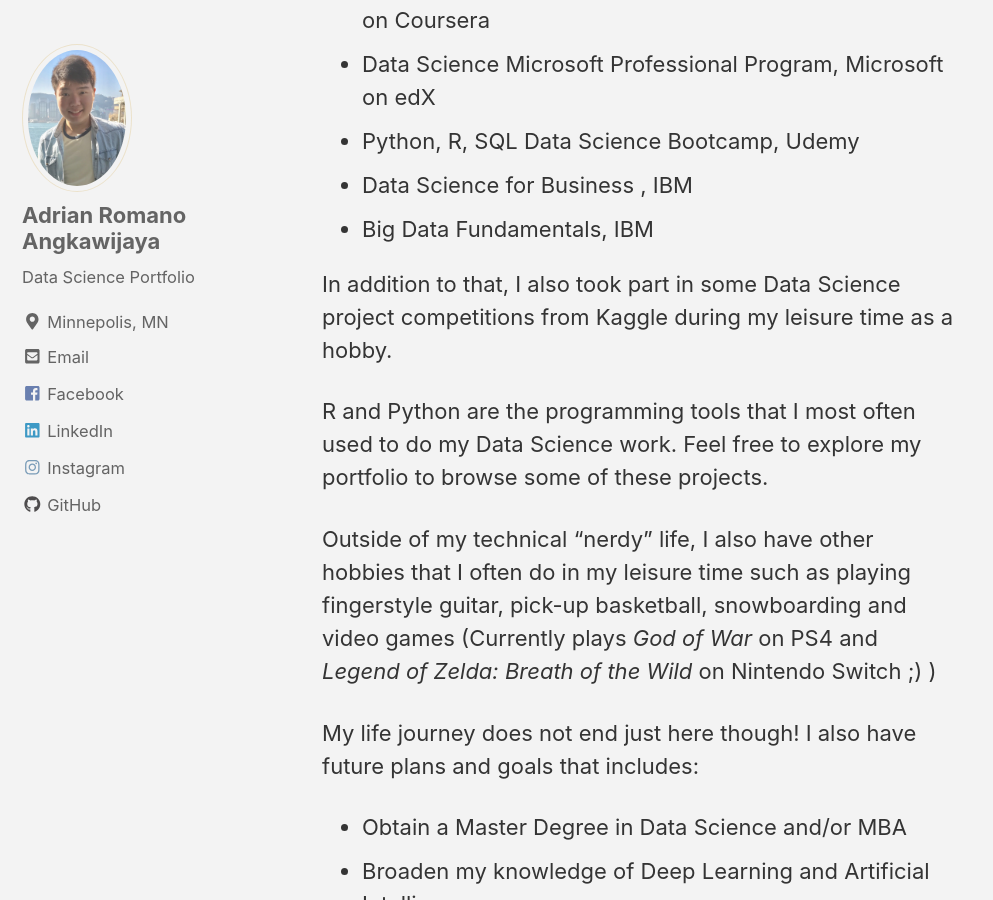
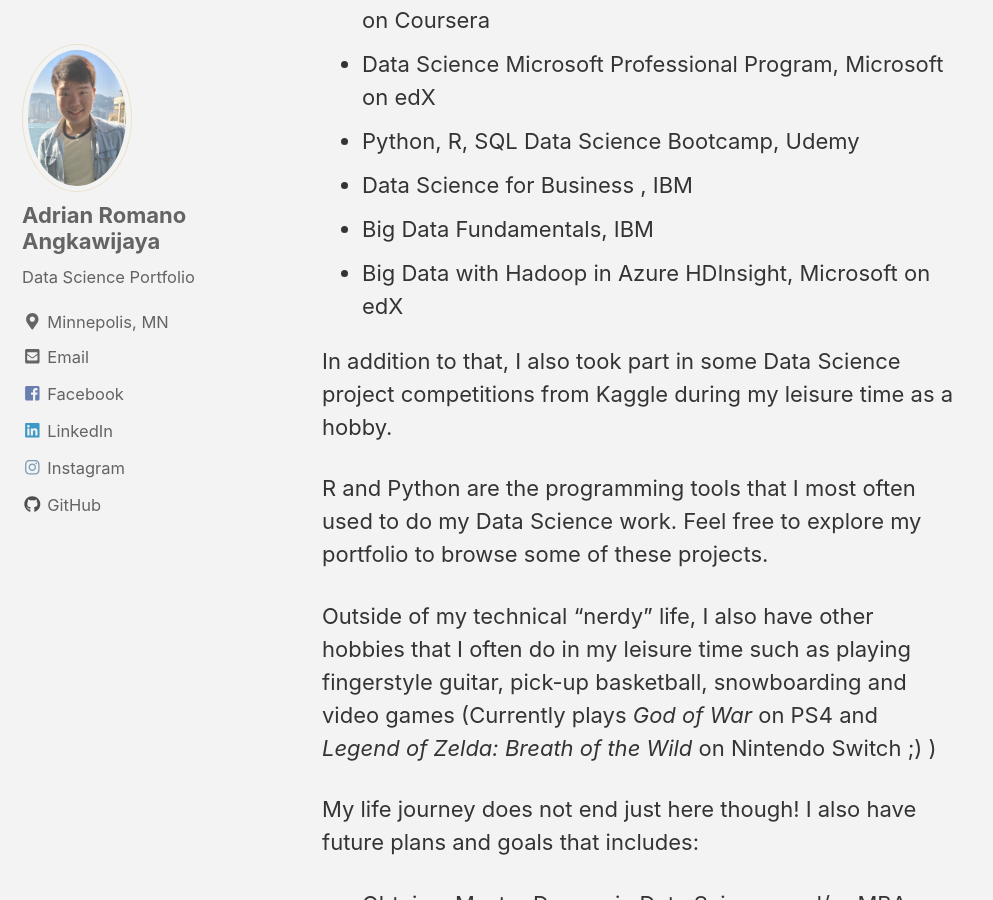
Before and after one commit to adrianromano/adrianromano.github.io, a Jekyll site: the page built from _pages/about.md, in a window 1280 px wide and 900 px high, scrolled down 1583 px. Shown: the whole window, without its empty margins (0-993 px from the left). Built offline with Jekyll 4.4.1, drawn with Linux system fonts in a browser that asks for light colours; nearby versions of some CDN libraries.

Commit message:
new gith

```diff
--- a/_pages/about.md
+++ b/_pages/about.md
@@ -20,6 +20,7 @@
 - Python, R, SQL Data Science Bootcamp, Udemy
 - Data Science for Business , IBM
 - Big Data Fundamentals, IBM
+- Big Data with Hadoop in Azure HDInsight, Microsoft on edX
 
 In addition to that, I also took part in some Data Science project competitions from Kaggle during my leisure time as a hobby.
 
```
